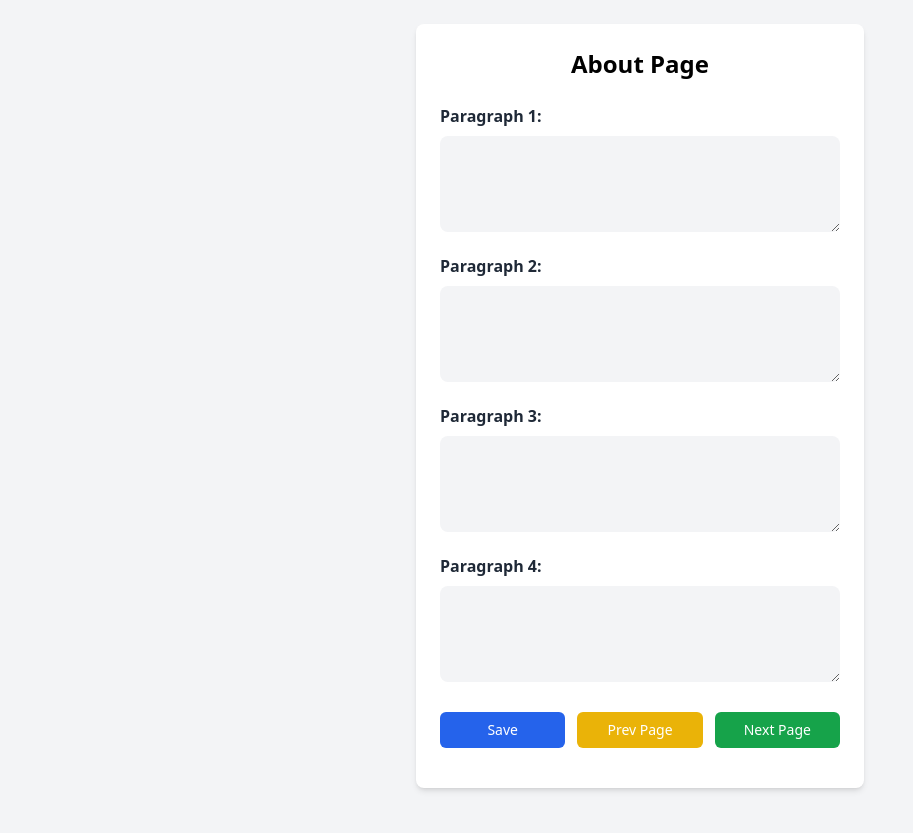
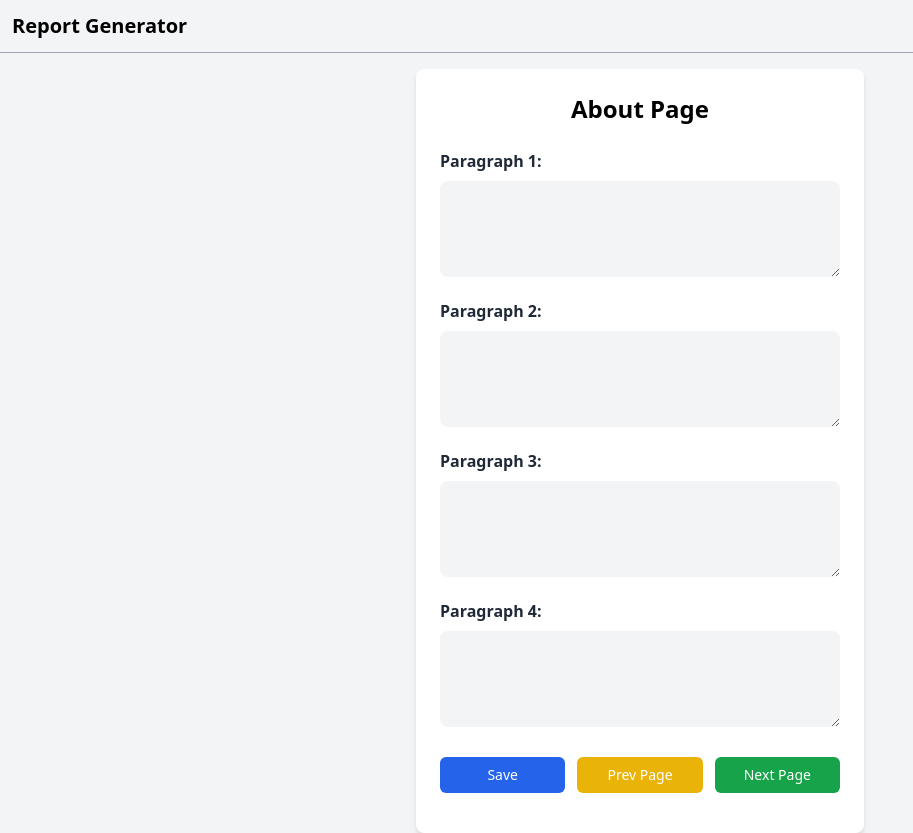
Before and after one commit to Seminar-Room/Report_Generator, a Flask app: page /about_page in a window 1280 px wide. Shown: the whole page, without its empty margins (0-913 px from the left). Before the commit the page ends 791 px from the top, so only its background shows below. Run offline with Flask 3, Linux system fonts and the light colour scheme; some libraries are stand-ins or nearby versions.

Commit message:
frontend changes - added navbar

```diff
--- a/templates/about_page.html
+++ b/templates/about_page.html
@@ -3,12 +3,20 @@
   <head>
     <title>About Page Inputs</title>
     <script src="https://cdn.tailwindcss.com"></script>
+    <style>
+      .nav {
+        margin: 5px;
+        font-weight: bold;
+      }
+    </style>
   </head>
   <body>
-    <main
-      class="flex flex-col items-center justify-center bg-gray-100 p-4 py-6"
-    >
-      <div class="w-full max-w-md p-6 m-auto bg-white rounded-lg shadow-md">
+    <main class="flex flex-col items-start bg-gray-100">
+      <nav class="px-3 py-3 border-b w-full flex border-gray-400" id="navbar">
+        <!-- <img class="mx-1 pt-1" src="../Standard_inputs/srlogo.png" alt="logo" /> -->
+        <div class="text-xl font-bold">Report Generator</div>
+      </nav>
+      <div class="w-full max-w-md mt-4 p-6 m-auto bg-white rounded-lg shadow-md">
         <h1 class="text-2xl font-semibold text-center">About Page</h1>
         <form class="mt-6" action="/repgen/about_page" method="post">
           <div>
```
Also changed, not shown: templates/about_sme.html (+7 -3 lines), templates/cover_index.html (+8 -4 lines), templates/feedback.html (+6 -5 lines), templates/snapshots.html (+6 -5 lines).
